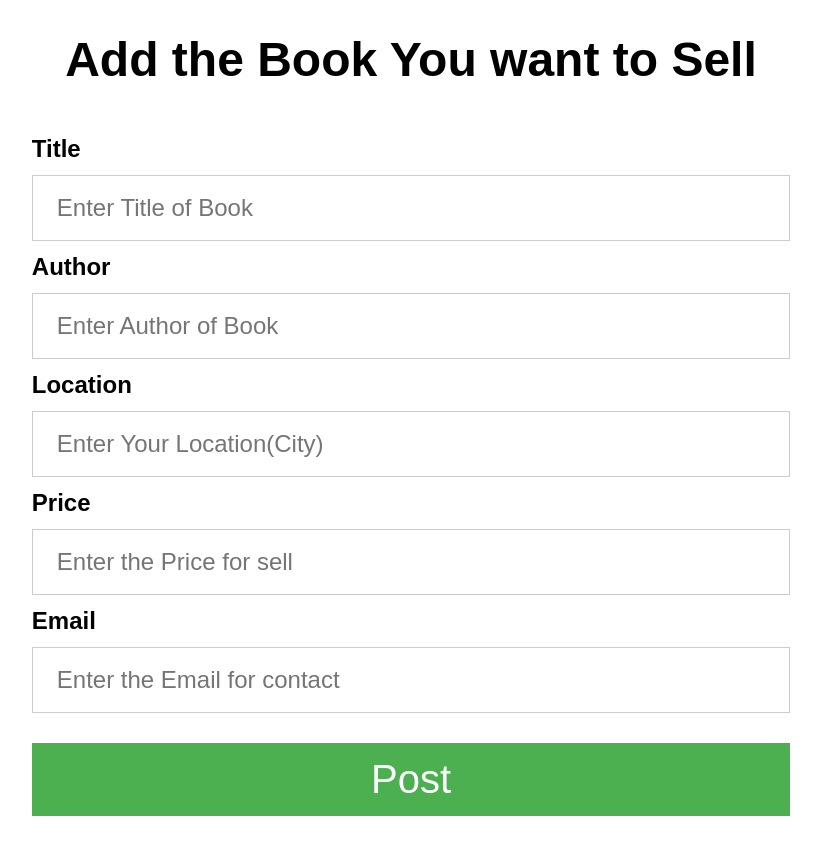
After one commit to HelloElijah/myBookstore, a PHP site: page /sellBook.html in a window 1280 px wide. The commit adds this page. Shown: the whole page, without its empty margins (229-1050 px from the left). Run offline with PHP 8.4, Linux system fonts and the light colour scheme.

Commit message:
Fully build Post Page, Update input validation on SignUp Page, Update CSS a little bit

```diff
--- a/login.css
+++ b/login.css
@@ -33,7 +33,7 @@ button:hover {
 
 .container {
   margin: auto;
-  width: 80%;
+  width: 60%;
   padding: 16px;
 }
 
--- /dev/null
+++ b/sellBook.css
@@ -0,0 +1,55 @@
+body {
+    font-family: Arial, Helvetica, sans-serif;
+    font-size: 24px;
+  }
+
+  form {border: 0px solid #f1f1f1;}
+  h1 {text-align: center;}
+
+  input[type=text], input[type=password] {
+    width: 100%;
+    padding: 18px 24px;
+    margin: 12px 0;
+    display: inline-block;
+    border: 1px solid #ccc;
+    box-sizing: border-box;
+    font-size: 24px;
+  }
+
+  button {
+    background-color: #4CAF50;
+    color: white;
+    padding: 14px 20px;
+    margin: 18px 0;
+    border: none;
+    cursor: pointer;
+    width: 100%;
+    font-size: 40px;
+  }
+
+  button:hover {
+    opacity: 0.8;
+  }
+
+  .container {
+    margin: auto;
+    width: 60%;
+    padding: 16px;
+  }
+
+  span.psw {
+    float: right;
+    padding-top: 16px;
+  }
+
+  .errorInfo {
+    color: red;
+  }
+
+  /* Change styles for span and cancel button on extra small screens */
+  @media screen and (max-width: 300px) {
+    span.psw {
+      display: block;
+      float: none;
+    }
+  }
--- /dev/null
+++ b/sellBook.html
@@ -0,0 +1,37 @@
+<!DOCTYPE html>
+<html>
+<head>
+<meta name="viewport" content="width=device-width, initial-scale=1">
+<link rel="stylesheet" href="sellBook.css"/>
+<script src="sellBook.js"></script>
+</head>
+
+<body>
+
+<h1>Add the Book You want to Sell</h1>
+
+<form action="" method="get" onsubmit="sellBookRequest(); return false">
+  <div class="container">
+    <label><b>Title</b></label>
+    <input type="text" placeholder="Enter Title of Book" name="title" id="title">
+
+    <label><b>Author</b></label>
+    <input type="text" placeholder="Enter Author of Book" name="author" id="author">
+
+    <label><b>Location</b></label>
+    <input type="text" placeholder="Enter Your Location(City)" name="location" id="location">
+
+    <label><b>Price</b></label>
+    <input type="text" placeholder="Enter the Price for sell" name="price" id="price">
+
+    <label><b>Email</b></label>
+    <input type="text" placeholder="Enter the Email for contact" name="email" id="email">
+
+    <div id="divPostInfo" class="errorInfo"></div>
+
+    <button type="submit">Post</button>
+  </div>
+</form>
+
+</body>
+</html>
--- /dev/null
+++ b/sellBook.js
@@ -0,0 +1,31 @@
+function sellBookRequest() {
+    var title = document.getElementById("title").value;
+    var author = document.getElementById("author").value;
+    var location = document.getElementById("location").value;
+    var price = document.getElementById("price").value;
+    var email = document.getElementById("email").value;
+
+    var xhttp = new XMLHttpRequest();
+    xhttp.open("get", "sellBook.php?title=" + title + "&author=" + author
+    + "&location=" + location + "&price=" + price + "&email=" + email);
+    xhttp.onreadystatechange = function () {
+        if (xhttp.readyState == 4) {
+            if (xhttp.status == 200) {
+                if (xhttp.responseText == "Insert Successfully") {
+                    alert("You have Posted Book Successfully");
+                }
+                else{
+                    displayResult(xhttp.responseText);
+                }
+            } else {
+                displayResult("An error occurred: " + xhttp.statusText);
+            }
+        }
+    };
+    xhttp.send(null);
+}
+
+function displayResult(sText) {
+    var divPostInfo = document.getElementById("divPostInfo");
+    divPostInfo.innerHTML = sText;
+}
```
Also changed, not shown: bookstore.sql (+5 -3 lines), bookstore_user.sql (+3 -5 lines), search.css (+21 -0 lines), search.html (+22 -1 lines), sellBook.php (added, +54 -0 lines), signup.html (+3 -6 lines), signup.php (+49 -5 lines), search_ico.png (added).
